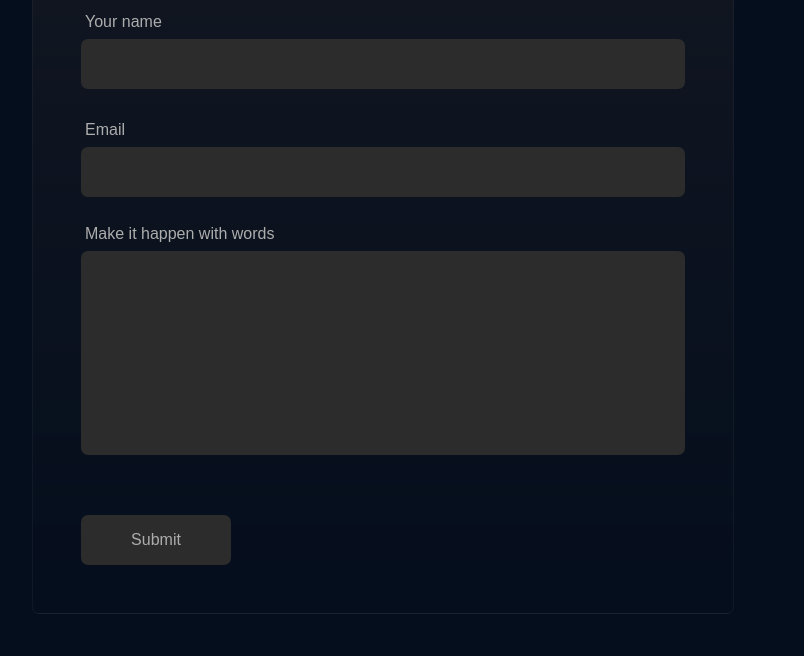
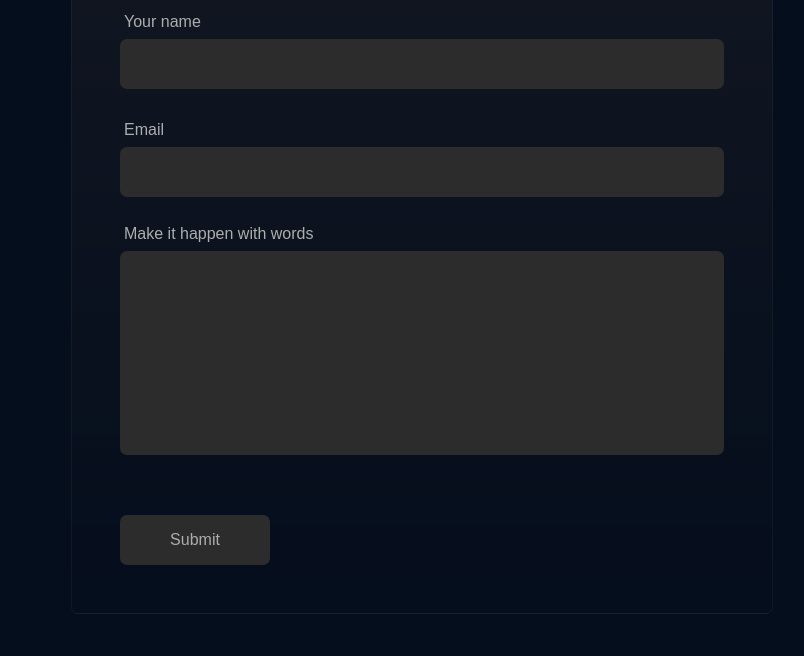
Before and after one commit to midcenturydude7/forms-practice, a plain HTML site: page index.html in a window 1280 px wide. Shown: the part 144-800 px from the top of the page, without its empty margins (218-1022 px from the left). Drawn offline with Linux system fonts and the light colour scheme.

Commit message:
Adjust width and height settings to .container

```diff
--- a/css/styles.css
+++ b/css/styles.css
@@ -16,12 +16,14 @@ body {
 
 .container {
   width: 90%;
+  margin: 0 auto;
   padding: 3em;
   background: #050e1d;  /* fallback for old browsers */
   background: -webkit-linear-gradient(to bottom, #23232771, #050e1d);  /* Chrome 10-25, Safari 5.1-6 */
   background: linear-gradient(to bottom, #23232771, #050e1d); /* W3C, IE 10+/ Edge, Firefox 16+, Chrome 26+, Opera 12+, Safari 7+ */
   border-radius: 7px;
   border: 1px solid #adadad10;
+  min-height: 400px;
 }
 
 .form-container {
```
